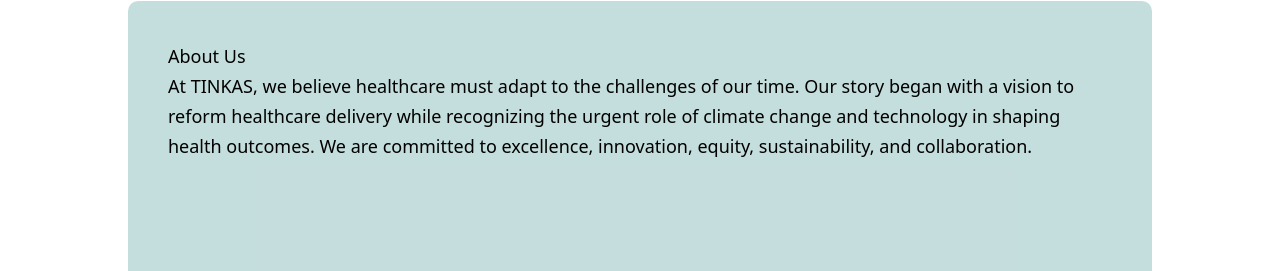
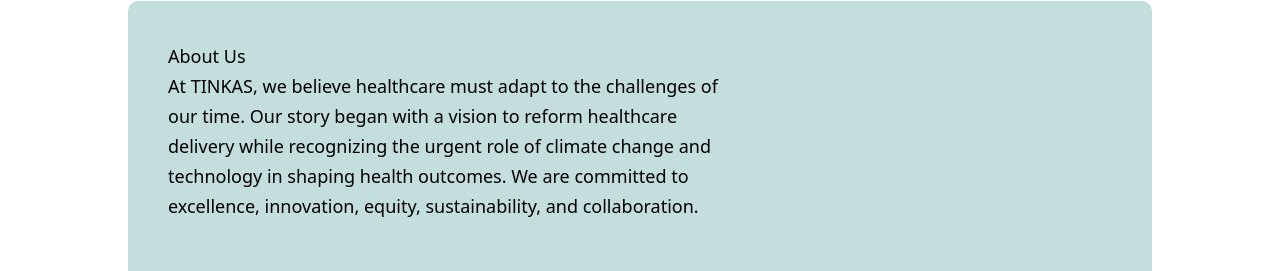
Before and after one commit to John-JuniorFofie/THINKAS, a React (Vite) app: page / in a window 1280 px wide. Shown: the part 849-1120 px from the top of the page. Built offline with nearby package versions, Linux system fonts and the light colour scheme.

Commit message:
modified:   src/index.css

```diff
--- a/src/index.css
+++ b/src/index.css
@@ -75,4 +75,9 @@
     display: flex;
     flex-direction: column;
     flex-wrap: wrap;
+
+    p{
+        width: 60%;
+        font-weight: 400;
+    }
 }
```
